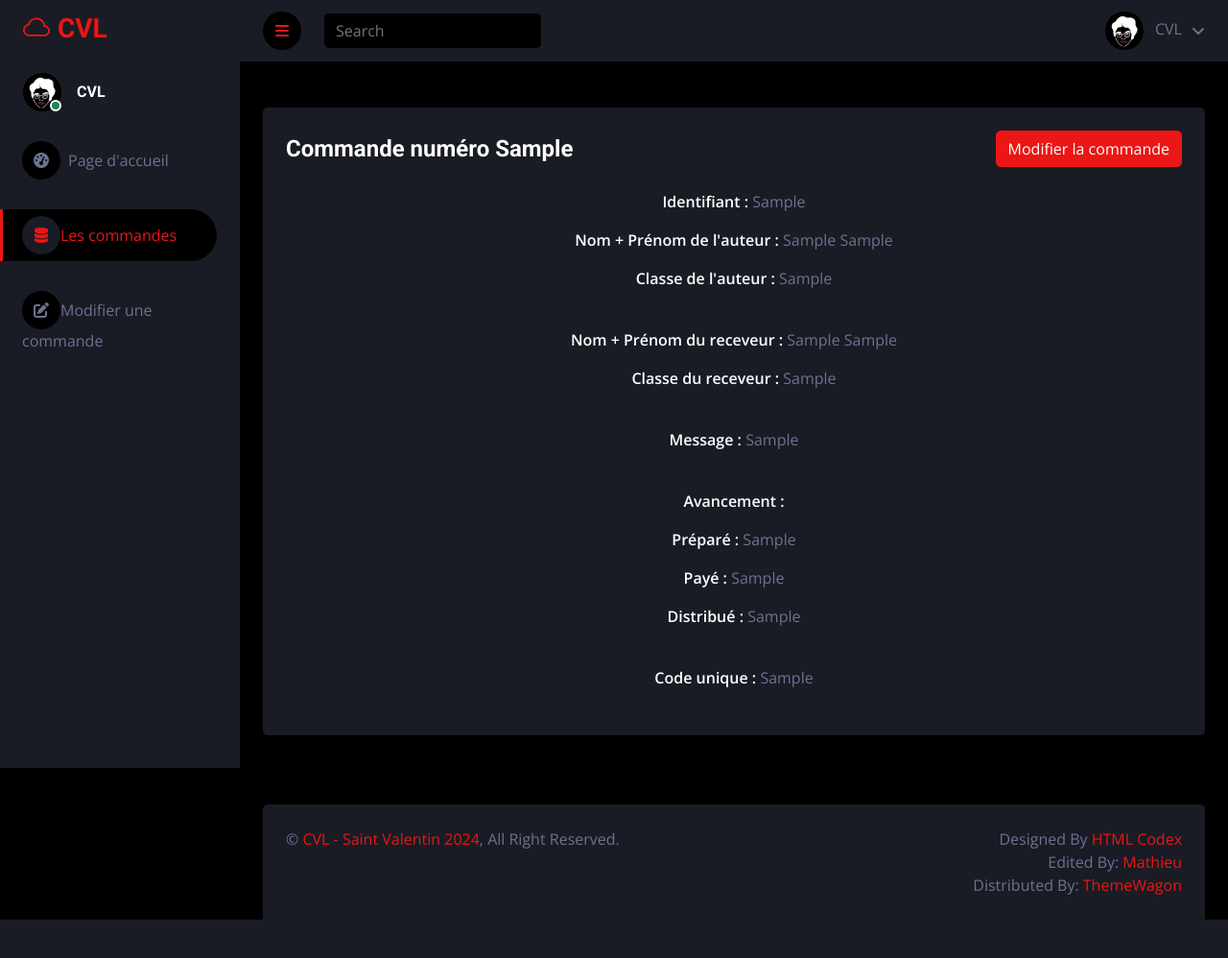
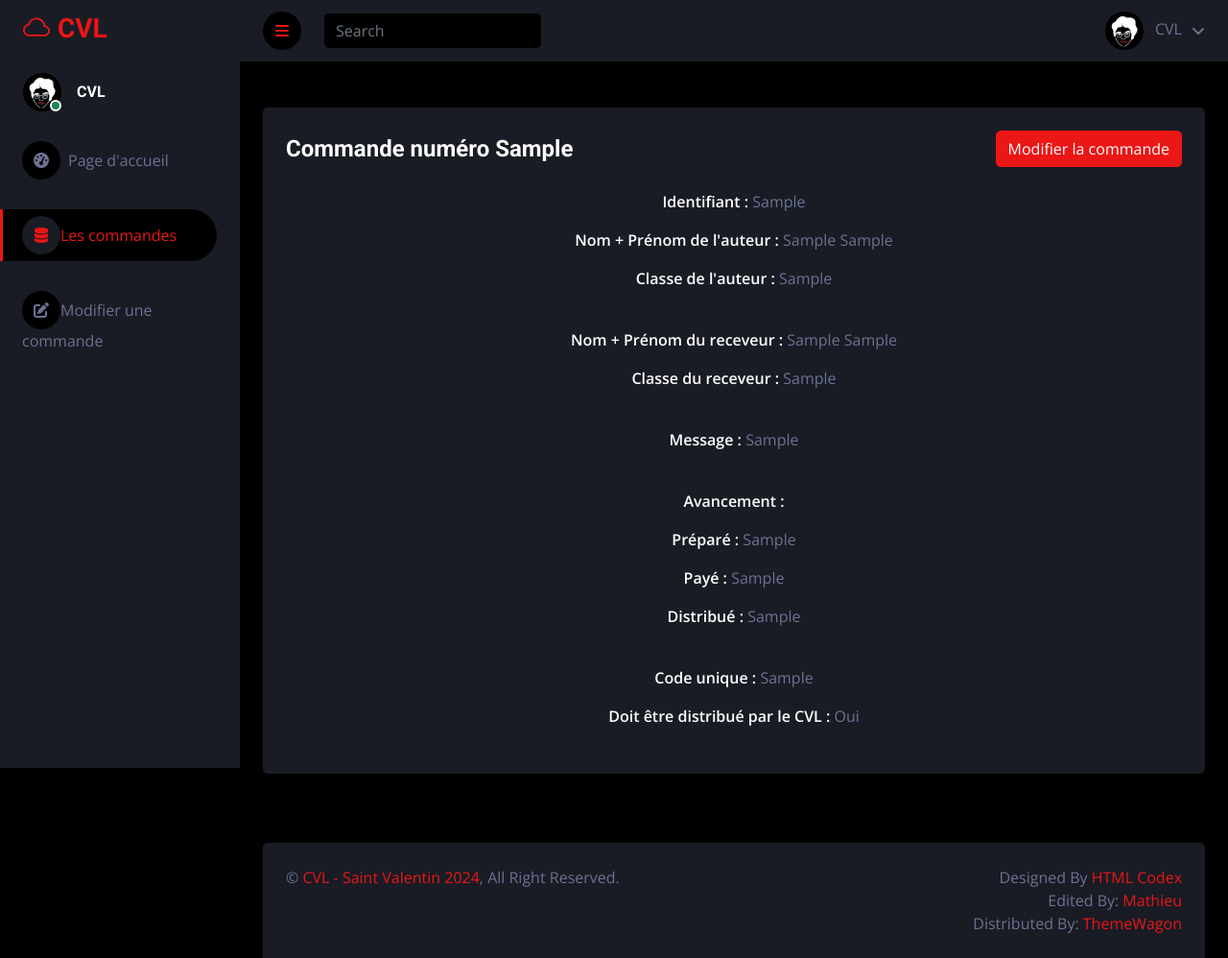
Before and after one commit to Matyu9/CVL-COMMANDE-FLEUR, a Flask app: template templates/panel/show_special_commande.html in a window 1280 px wide. Shown: the whole page at 96% size. Before the commit the page ends 958 px from the top, so only its background shows below. Run offline with Flask 3, Linux system fonts and the light colour scheme; the template is opened without the code that fills it: most values are stand-ins (such as "Sample title", 1, 10 or a date in 2020); some libraries are stand-ins or nearby versions.

Commit message:
Afichage de la valeur need_to_be_receive_by_cvl
Took 7 minutes

```diff
--- a/templates/panel/show_special_commande.html
+++ b/templates/panel/show_special_commande.html
@@ -132,6 +132,7 @@
                         <p><strong style="color: white">Distribué : </strong>{{ specifique_commande[12] }}</p>
                         <br>
                         <p><strong style="color: white">Code unique : </strong>{{ specifique_commande[13] }}</p>
+                        <p><strong style="color: white">Doit être distribué par le CVL : </strong>{% if specifique_commande[8] %} Oui {% else %} Non {% endif%}</p>
                     </div>
                 </div>
             </div>
```
